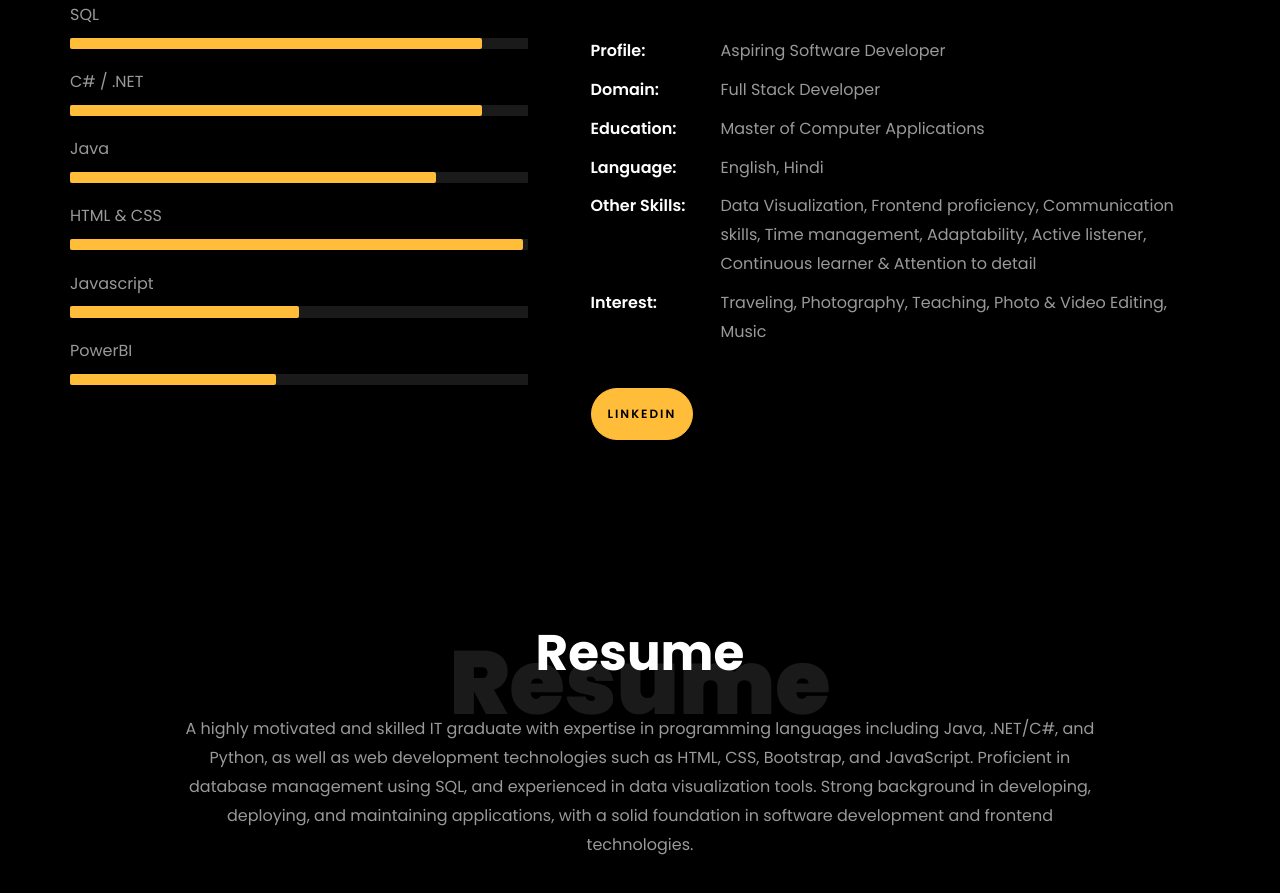
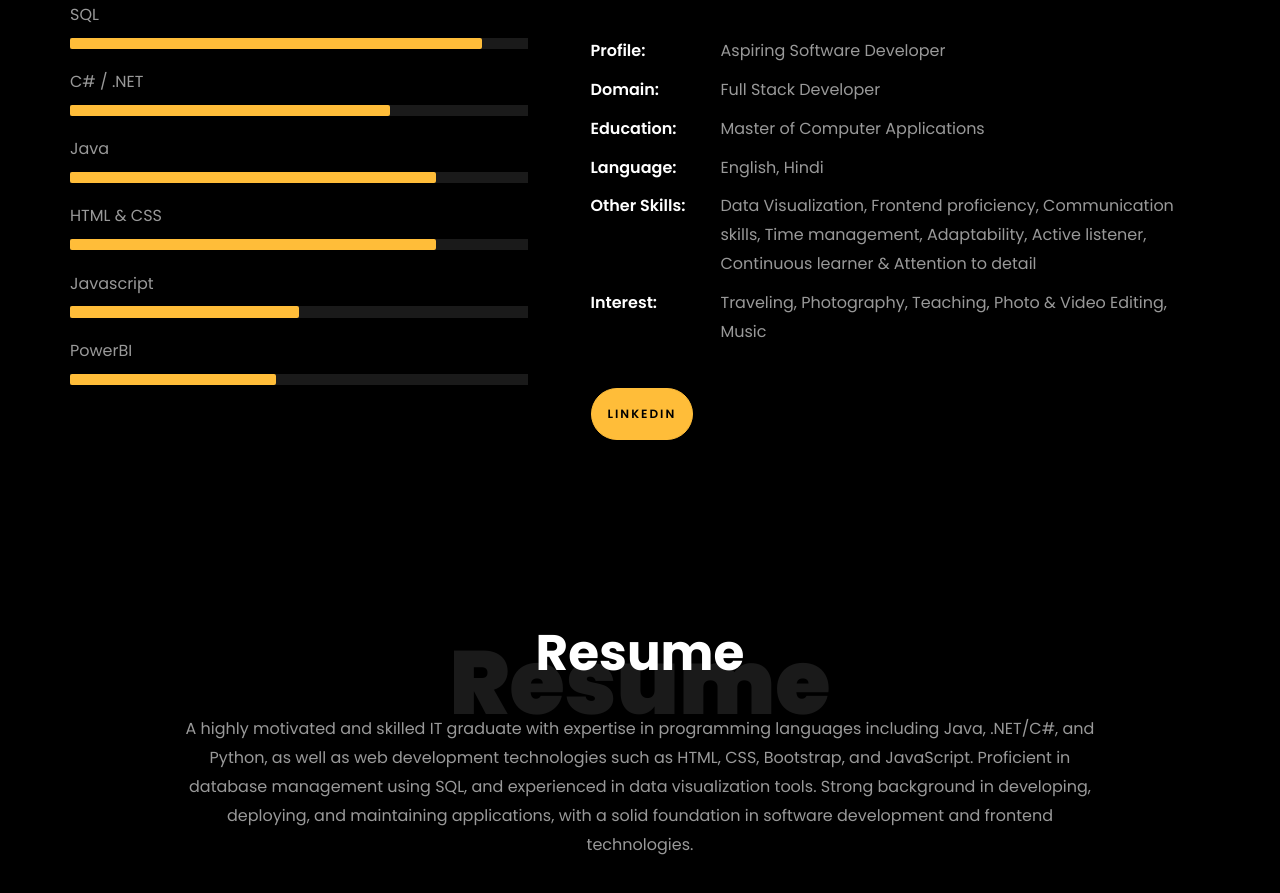
Before and after one commit to camit001/Amit-Portfolio, a plain HTML site: page index.html in a window 1280 px wide. Shown: the part 1079-1972 px from the top of the page. Drawn offline with Linux system fonts and the light colour scheme; files whose address does not match are found by name.

Commit message:
Update index.html

```diff
--- a/index.html
+++ b/index.html
@@ -265,7 +265,7 @@
                     <span>C# / .NET</span>
                     <!-- <span class="pull-right">95%</span> -->
                     <div class="progress">
-                      <div class="progress-bar" role="progressbar" style="width: 90%;" aria-valuenow="95" aria-valuemin="0" aria-valuemax="100"></div>
+                      <div class="progress-bar" role="progressbar" style="width: 70%;" aria-valuenow="95" aria-valuemin="0" aria-valuemax="100"></div>
                     </div>
 
                     <span>Java</span>
@@ -277,7 +277,7 @@
                     <span>HTML & CSS</span>
                     <!-- <span class="pull-right">99%</span> -->
                     <div class="progress">
-                      <div class="progress-bar" role="progressbar" style="width: 99%" aria-valuenow="90" aria-valuemin="0" aria-valuemax="100"></div>
+                      <div class="progress-bar" role="progressbar" style="width: 80%" aria-valuenow="90" aria-valuemin="0" aria-valuemax="100"></div>
                     </div>
 
                     <span>Javascript</span>
```
